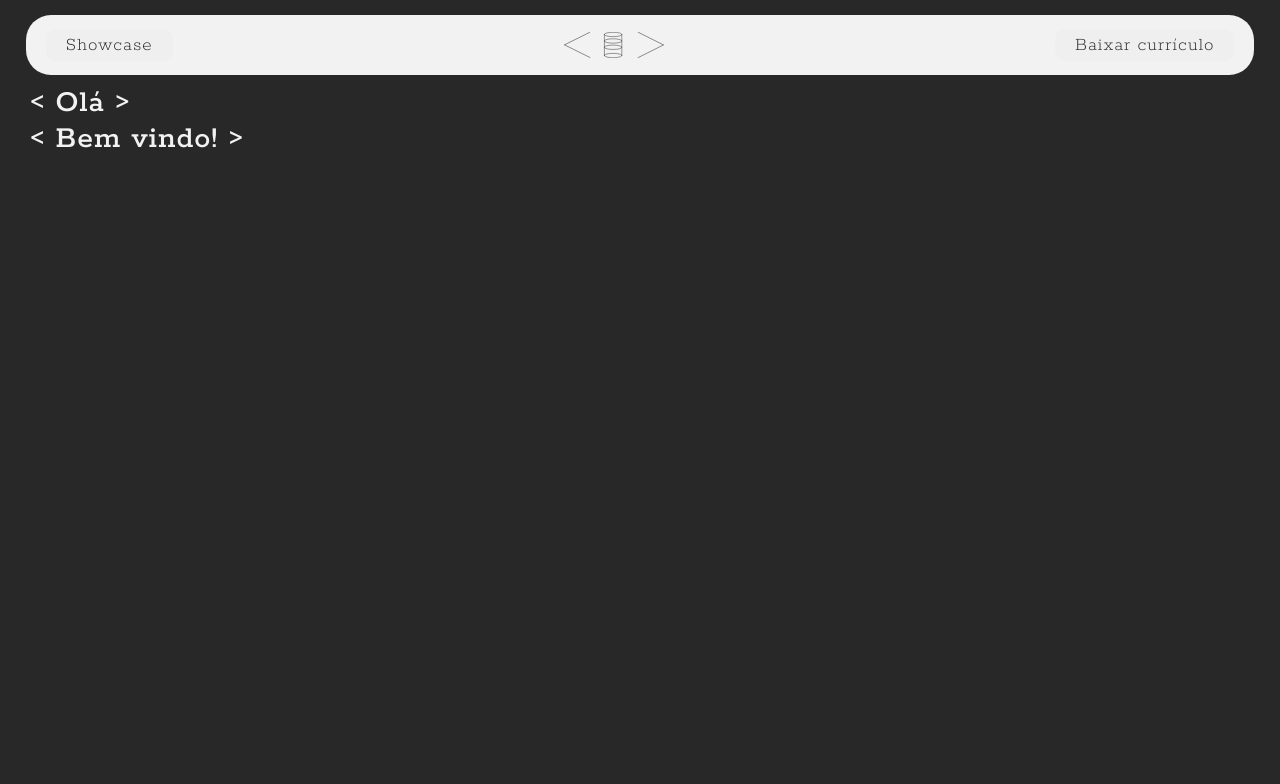
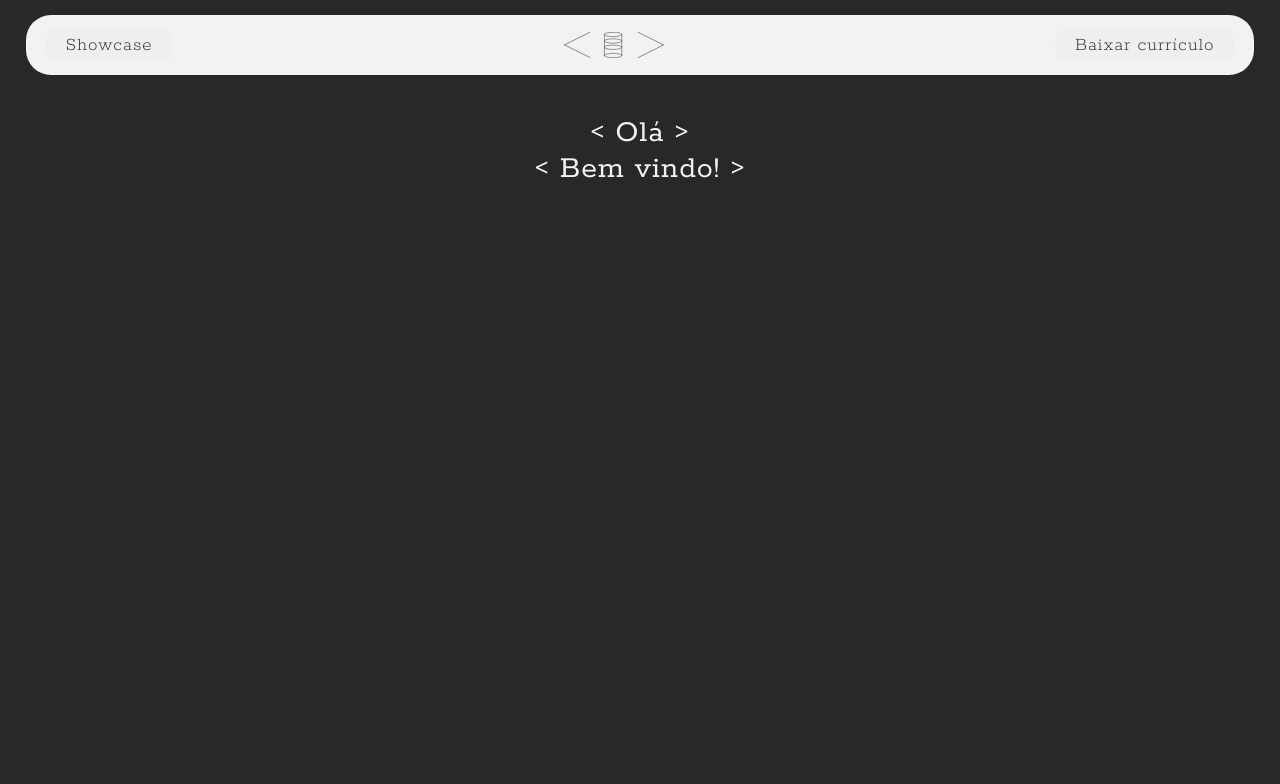
Before and after one commit to luan-ferreir4/site-portfolio, a React (Vite) app: page / in a window 1280 px wide. Shown: the top 784 px of the page. Built offline with nearby package versions, Linux system fonts and the light colour scheme.

Commit message:
feat(landingPage): added initial greeting to landing page

```diff
--- a/src/pages/landingPage.jsx
+++ b/src/pages/landingPage.jsx
@@ -8,8 +8,10 @@ const LandingPage = () => {
     <>
       <HeaderComponent />
       <Landing>
-        <h1 className='landing__greeting'>{'< Olá >'}</h1>
-        <h1 className='landing__greeting'>{'< Bem vindo! >'}</h1>
+        <div className='landingGreeting'>
+          <h1 className='landingGreeting__item'>{'< Olá >'}</h1>
+          <h1 className='landingGreeting__item'>{'< Bem vindo! >'}</h1>
+        </div>
       </Landing>
       <Background>
         <img className={'reactBG'} src={react} alt='React' />
--- a/src/styles/pageStyles/landingPage/index.jsx
+++ b/src/styles/pageStyles/landingPage/index.jsx
@@ -3,6 +3,15 @@ import styled from 'styled-components';
 export const Landing = styled.main`
   height: 100vh;
   padding: 80px 0px 10px 0px;
+
+  .landingGreeting {
+    width: 90%;
+    margin: 30px auto;
+    text-align: center;
+  }
+  .landingGreeting__item {
+    font-weight: var(--font-w-regular);
+  }
 
   @media (min-width: 680px) {
     padding: 85px 30px 10px 30px;
```
